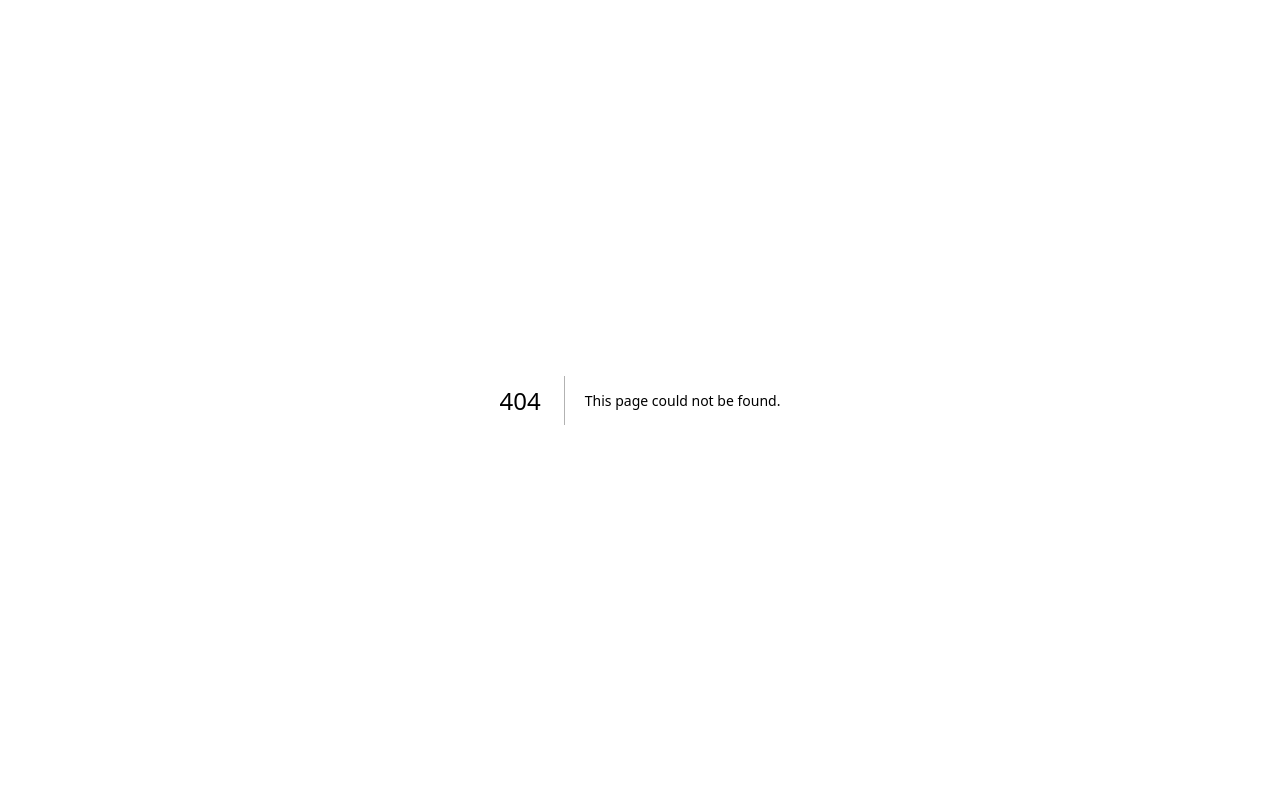
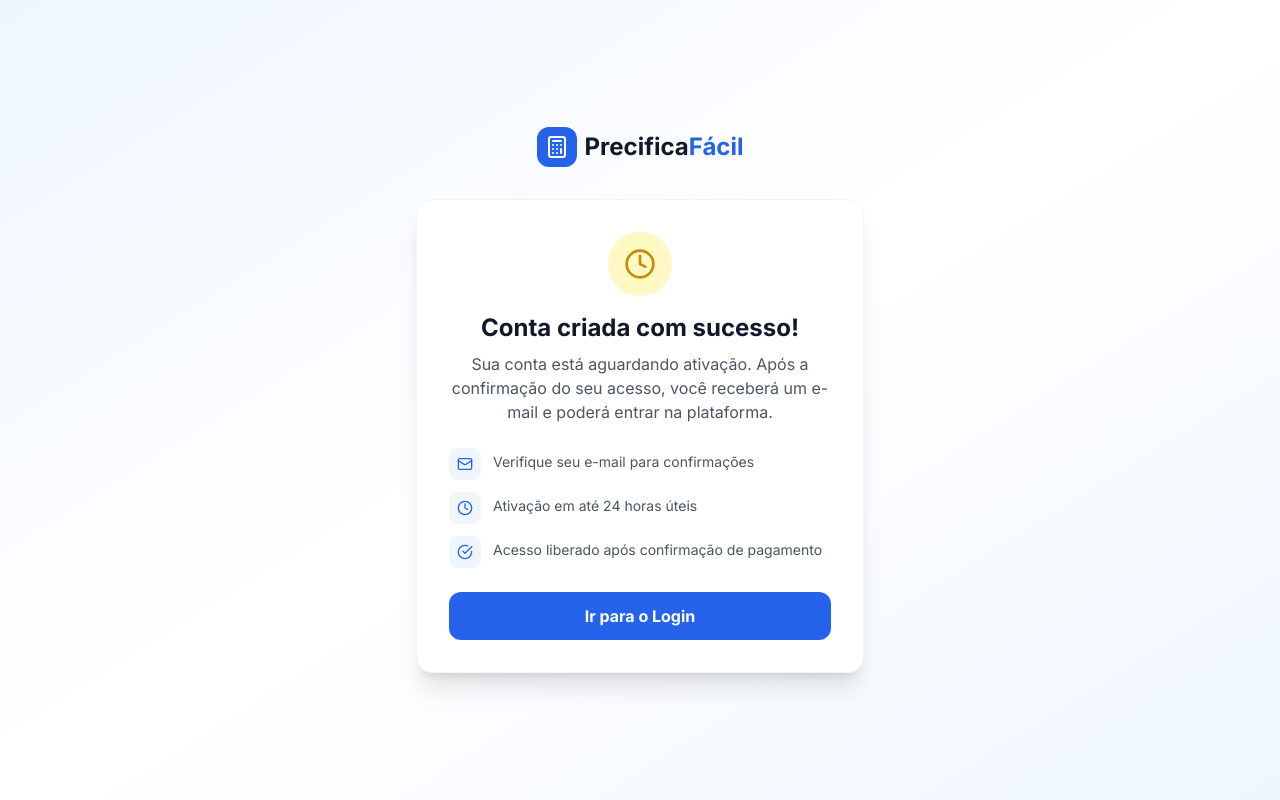
Before and after one commit to Matheusccp2/saas-precifica-facil, a Next.js app: page /aguardando-ativacao in a window 1280 px wide. Before the commit this address had no page. Built offline with nearby package versions, Linux system fonts and the light colour scheme.

Commit message:
feat: adicionar página de aguardando ativação com informações de conta

```diff
--- /dev/null
+++ b/src/app/aguardando-ativacao/page.tsx
@@ -0,0 +1,55 @@
+import Link from "next/link";
+import { Calculator, Clock, Mail, CheckCircle } from "lucide-react";
+
+export default function AguardandoAtivacaoPage() {
+  return (
+    <div className="min-h-screen bg-gradient-to-br from-blue-50 via-white to-blue-50 flex items-center justify-center p-4">
+      <div className="w-full max-w-md text-center">
+        <Link href="/" className="inline-flex items-center gap-2 mb-8 justify-center">
+          <div className="w-10 h-10 bg-blue-600 rounded-xl flex items-center justify-center">
+            <Calculator className="w-6 h-6 text-white" />
+          </div>
+          <span className="text-2xl font-bold">
+            <span className="text-gray-900">Precifica</span>
+            <span className="text-blue-600">Fácil</span>
+          </span>
+        </Link>
+
+        <div className="bg-white rounded-2xl shadow-xl border border-gray-100 p-8">
+          <div className="w-16 h-16 bg-yellow-100 rounded-full flex items-center justify-center mx-auto mb-4">
+            <Clock className="w-8 h-8 text-yellow-600" />
+          </div>
+          <h1 className="text-2xl font-bold text-gray-900 mb-2">
+            Conta criada com sucesso!
+          </h1>
+          <p className="text-gray-600 mb-6">
+            Sua conta está aguardando ativação. Após a confirmação do seu
+            acesso, você receberá um e-mail e poderá entrar na plataforma.
+          </p>
+
+          <div className="space-y-3 text-left mb-6">
+            {[
+              { icon: Mail, text: "Verifique seu e-mail para confirmações" },
+              { icon: Clock, text: "Ativação em até 24 horas úteis" },
+              { icon: CheckCircle, text: "Acesso liberado após confirmação de pagamento" },
+            ].map((item, i) => (
+              <div key={i} className="flex items-start gap-3">
+                <div className="w-8 h-8 bg-blue-50 rounded-lg flex items-center justify-center flex-shrink-0">
+                  <item.icon className="w-4 h-4 text-blue-600" />
+                </div>
+                <p className="text-sm text-gray-600 pt-1">{item.text}</p>
+              </div>
+            ))}
+          </div>
+
+          <Link
+            href="/login"
+            className="block w-full text-center bg-blue-600 text-white font-bold py-3 rounded-xl hover:bg-blue-700 transition-colors"
+          >
+            Ir para o Login
+          </Link>
+        </div>
+      </div>
+    </div>
+  );
+}
```
